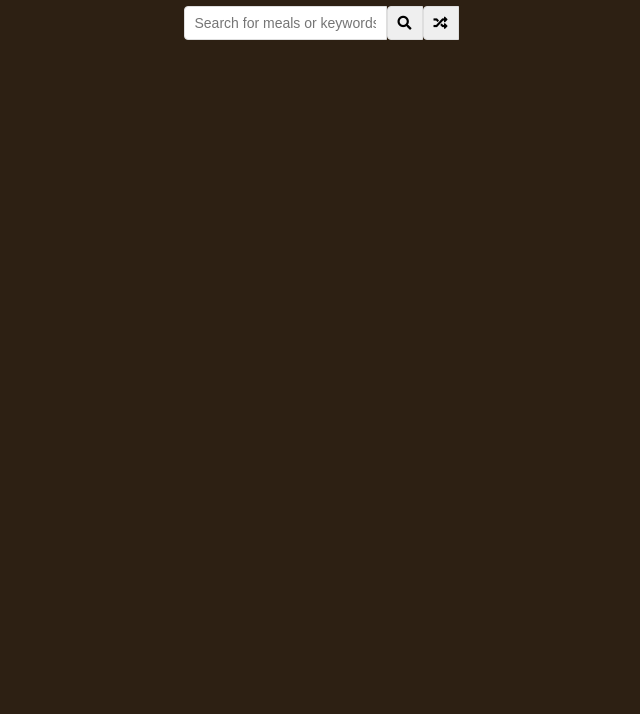
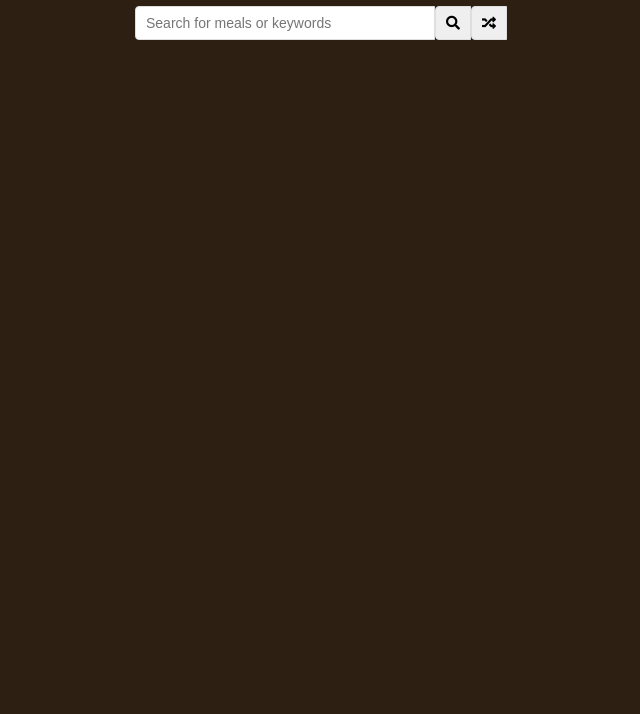
Before and after one commit to bfly2001/meal-finder, a plain HTML site: page index.html in a window 1280 px wide. Shown: the part 86-800 px from the top of the page, without its empty margins (319-959 px from the left). Drawn offline with Linux system fonts and the light colour scheme.

Commit message:
Update styles.css
styled 'input[types='text']

```diff
--- a/styles.css
+++ b/styles.css
@@ -31,7 +31,8 @@ button {
     font-size: 14px;
     padding: 8px 10px;
     margin: 0;
+}
 
-
-
+input[type='text'] {
+    width: 300px;
 }
```
